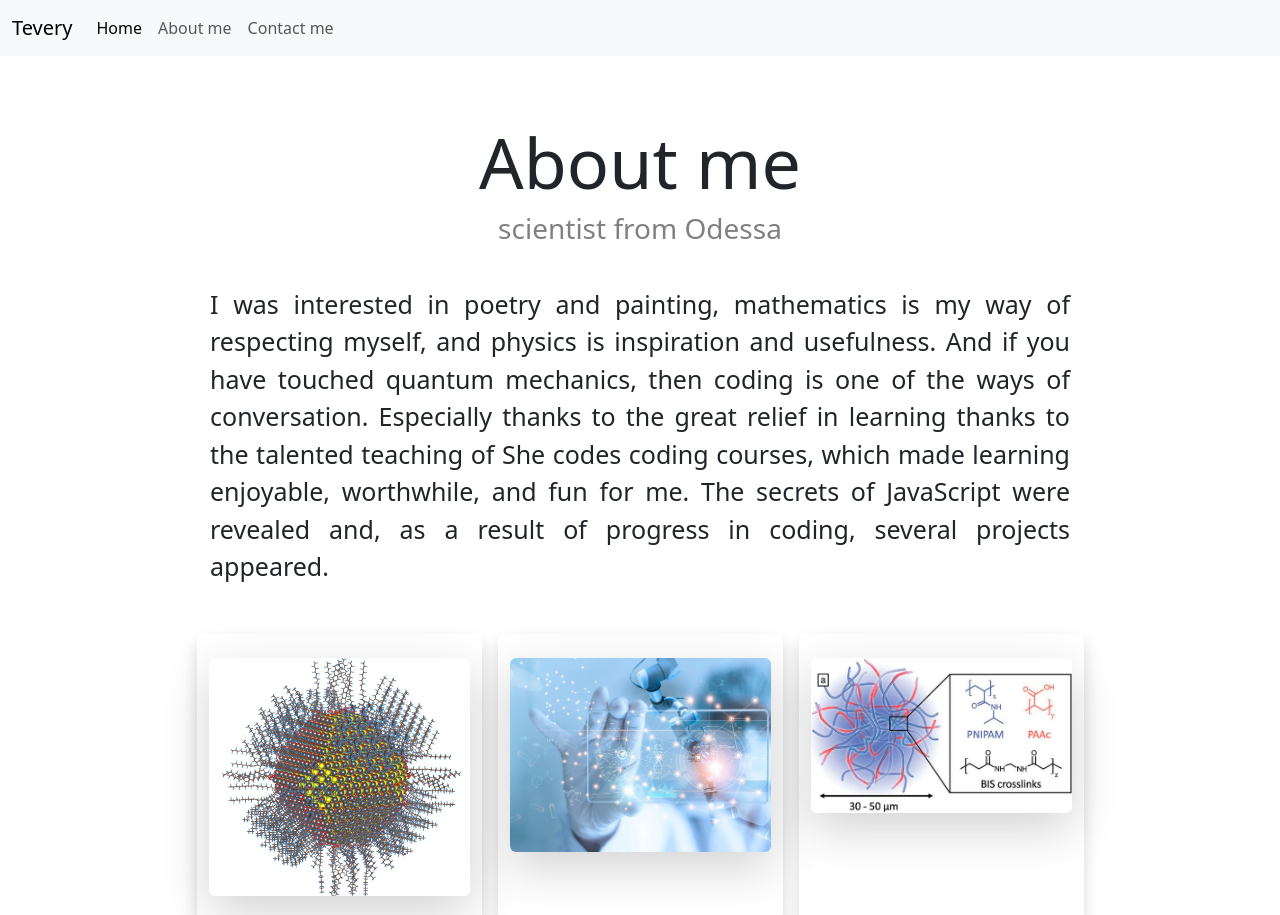
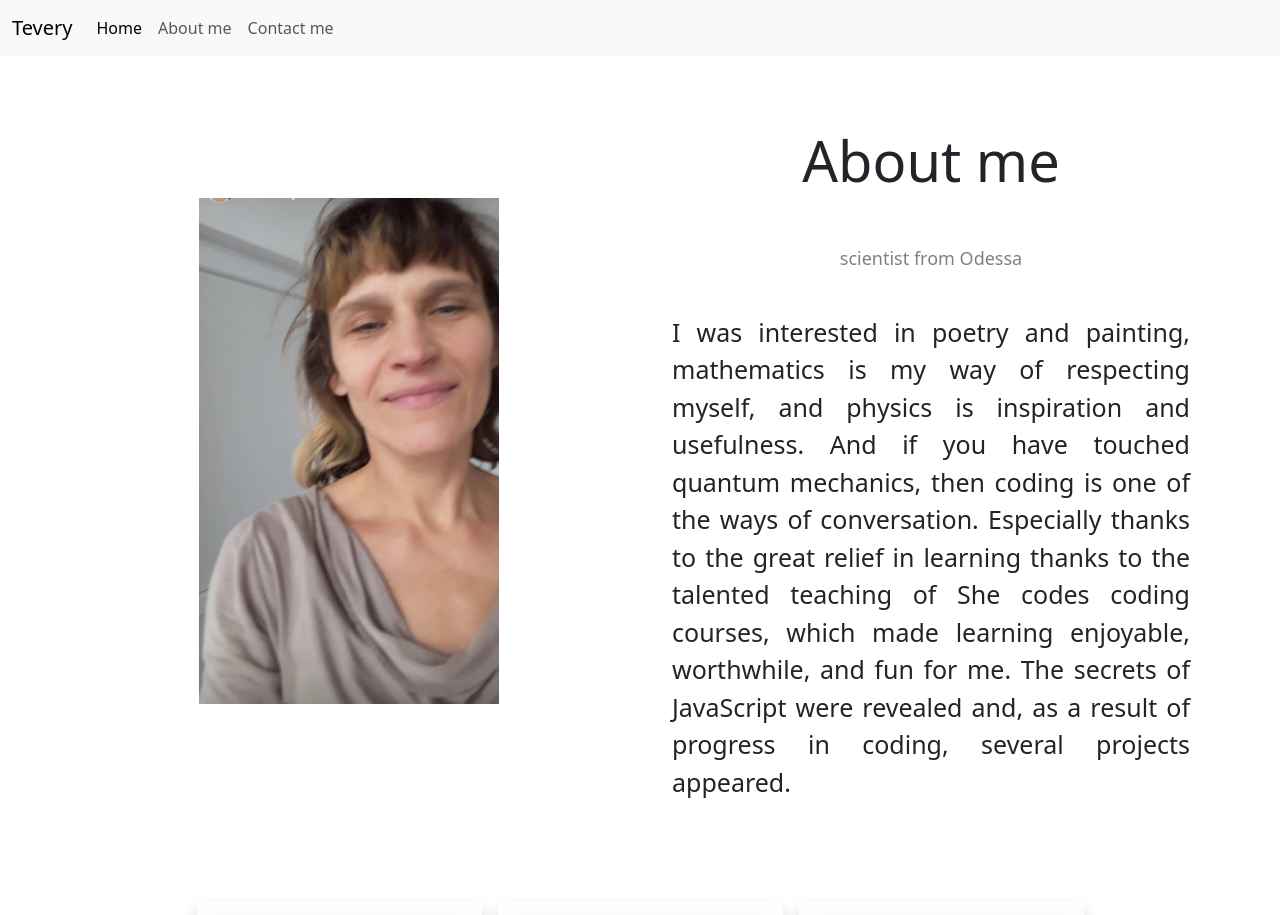
Before and after one commit to gluontevery/portfolio1, a plain HTML site: page about.html in a window 1280 px wide. Shown: the top 915 px of the page. Drawn offline with nearby package versions, Linux system fonts and the light colour scheme; files that its build step writes are made by us from their sources.

Commit message:
add photo in about page

```diff
--- a/about.html
+++ b/about.html
@@ -75,6 +75,26 @@
 
         text-align: justify;
       }
+      .about-section {
+        padding: 0;
+        text-align: center;
+
+      }
+      .about-section h1 {
+        font-size: 56px;
+        line-height: 80px;
+      }
+      .about-section h3 {
+        font-size: 18px;
+        font-family: var(--default-font-family);
+      }
+.shir {
+  width: 300px;
+  padding-top: 150px;
+}
+.contact-header {
+  font-size: 56px;
+}
     </style>
   </head>
   <body>
@@ -123,10 +143,17 @@
         </div>
       </div>
     </nav>
-
-    <h1 id="about">About me</h1>
-    <h3>scientist from Odessa</h3>
-    <div class="text">
+<div class="about-section mb-5 container">
+  <div class="row">
+    <div class="col-lg-6">
+      <div class="about-section-content">
+        <img src="images/photo.jpg"  class="img-fluid mt-5 shir" alt="Tatarchuk Tetiana">
+      </div>
+    </div>
+    <div class="col-md-6">
+      <h1 class="mb-4" id="about">About me</h1>
+      <h3 class="mb-4  mt-5">scientist from Odessa</h3>
+      <div class="text mb-4">
         <div class="bio">
           I was interested in poetry and painting, mathematics is my way of
           respecting myself, and physics is inspiration and usefulness. And if you
@@ -138,6 +165,14 @@
           projects appeared.
         </div>
       </div>
+    </div>
+
+
+
+
+  </div>
+</div>
+
 
     <div class="container">
       <div class="row justify-content-md-center">
```
Also changed, not shown: images/photo.jpg (added). Lines whose indentation alone changed are shown as unchanged.
